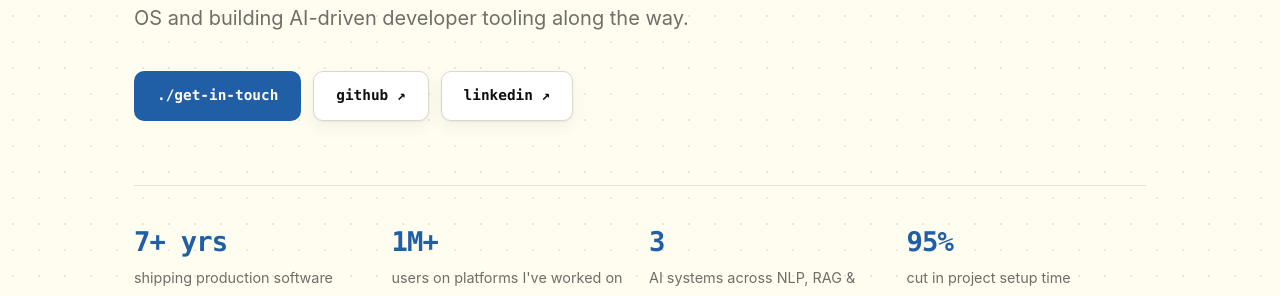
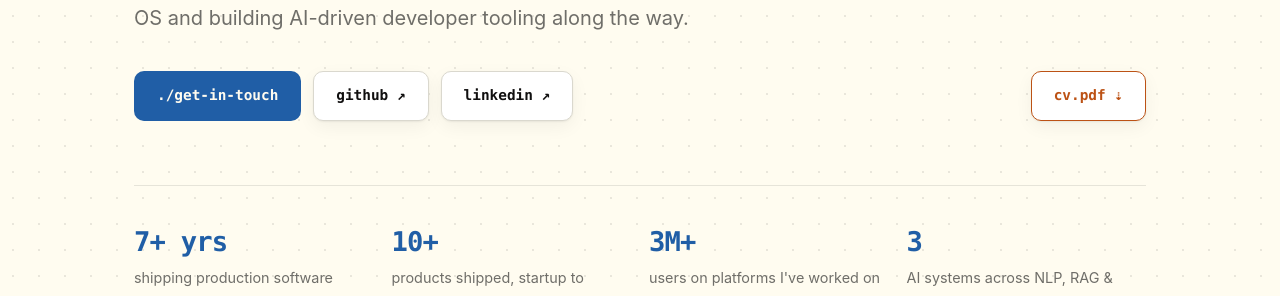
Before and after one commit to csgcode/csgcode.github.io, a plain HTML site: page index.html in a window 1280 px wide. Shown: the part 504-800 px from the top of the page. Drawn offline with Linux system fonts and the light colour scheme.

Commit message:
Hero content updates: e-commerce in rotator, refreshed stats, CV download, logo links to contact
- Add e-commerce products to the hero typing rotator
- Replace project-specific 95% stat with 10+ products shipped; bump users to 3M+
- Add downloadable CV (styled standout button in hero and contact)
- Logo now jumps to the contact section

```diff
--- a/index.html
+++ b/index.html
@@ -200,6 +200,9 @@
   .btn-primary { background: var(--blue); color: var(--on-accent); border: 1px solid transparent; }
   .btn-ghost { background: var(--surface); color: var(--ink); border: 1px solid var(--line-strong); box-shadow: var(--shadow-soft); }
   .btn-ghost:hover { border-color: var(--blue); }
+  .btn-cv { background: var(--surface); color: var(--orange); border: 1px solid var(--orange); box-shadow: var(--shadow-soft); }
+  .btn-cv:hover { background: var(--orange); color: var(--on-accent); }
+  .cta-row .btn-cv { margin-left: auto; }
   .hero-stats {
     display: grid; grid-template-columns: repeat(auto-fit, minmax(150px, 1fr));
     gap: 18px; margin-top: 64px; padding-top: 34px; border-top: 1px solid var(--line);
@@ -403,7 +406,7 @@
 
 <nav>
   <div class="wrap nav-inner">
-    <a class="logo" href="#top"><span class="p">~</span>/gokul<span class="c">.cs</span></a>
+    <a class="logo" href="#contact"><span class="p">~</span>/gokul<span class="c">.cs</span></a>
     <div class="nav-right">
       <div class="nav-links">
         <a href="#experience">experience</a>
@@ -431,12 +434,13 @@
       <a class="btn btn-primary" href="#contact">./get-in-touch</a>
       <a class="btn btn-ghost" href="https://github.com/csgcode" target="_blank" rel="me noopener">github ↗</a>
       <a class="btn btn-ghost" href="https://www.linkedin.com/in/csgokul" target="_blank" rel="me noopener">linkedin ↗</a>
+      <a class="btn btn-cv" href="Gokul-Chirayath-CV.pdf" download="Gokul-Chirayath-CV.pdf">cv.pdf ⇣</a>
     </div>
     <div class="hero-stats">
       <div class="stat"><b>7+ yrs</b><small>shipping production software</small></div>
-      <div class="stat"><b>1M+</b><small>users on platforms I've worked on</small></div>
+      <div class="stat"><b>10+</b><small>products shipped, startup to enterprise</small></div>
+      <div class="stat"><b>3M+</b><small>users on platforms I've worked on</small></div>
       <div class="stat"><b>3</b><small>AI systems across NLP, RAG &amp; dev-tooling</small></div>
-      <div class="stat"><b>95%</b><small>cut in project setup time</small></div>
     </div>
   </div>
 </header>
@@ -617,6 +621,7 @@
     <div class="socials">
       <a class="btn btn-ghost" href="https://github.com/csgcode" target="_blank" rel="me noopener">github ↗</a>
       <a class="btn btn-ghost" href="https://www.linkedin.com/in/csgokul" target="_blank" rel="me noopener">linkedin ↗</a>
+      <a class="btn btn-cv" href="Gokul-Chirayath-CV.pdf" download="Gokul-Chirayath-CV.pdf">cv.pdf ⇣</a>
     </div>
   </div>
 </section>
@@ -668,7 +673,7 @@
 
   // Rotating hero keyword — types and erases the things I build
   const rotator = document.getElementById('rotator');
-  const BUILDS = ['Python backends', 'AI-enabled systems', 'full-stack products', 'CI/CD platforms', 'serverless APIs', 'healthcare platforms'];
+  const BUILDS = ['Python backends', 'AI-enabled systems', 'full-stack products', 'CI/CD platforms', 'serverless APIs', 'healthcare platforms', 'e-commerce products'];
   if (rotator && !window.matchMedia('(prefers-reduced-motion: reduce)').matches) {
     const TYPE_MS = 70, ERASE_MS = 40, HOLD_MS = 2600;
     let idx = 0;
```
Also changed, not shown: 1 other file.
